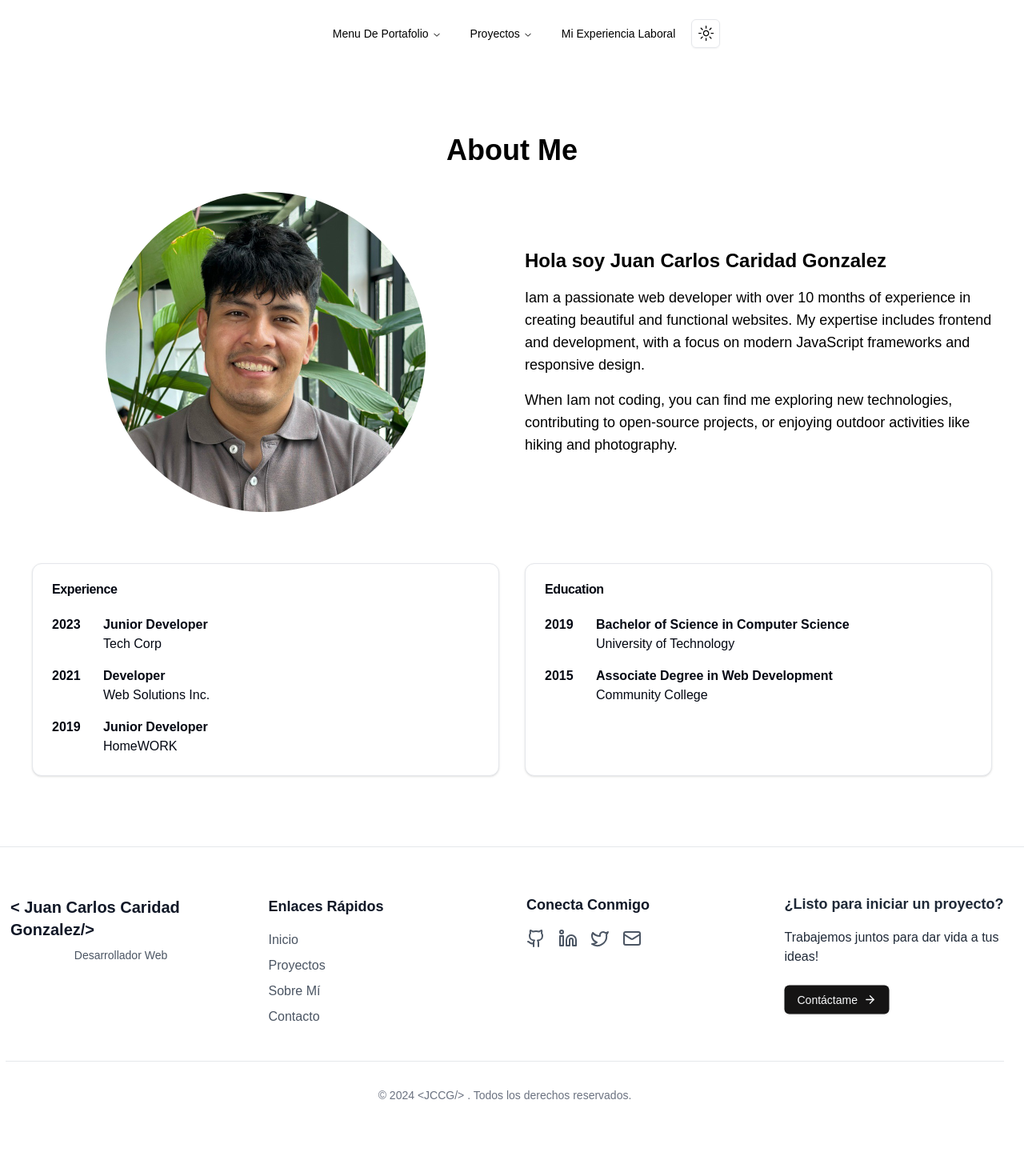
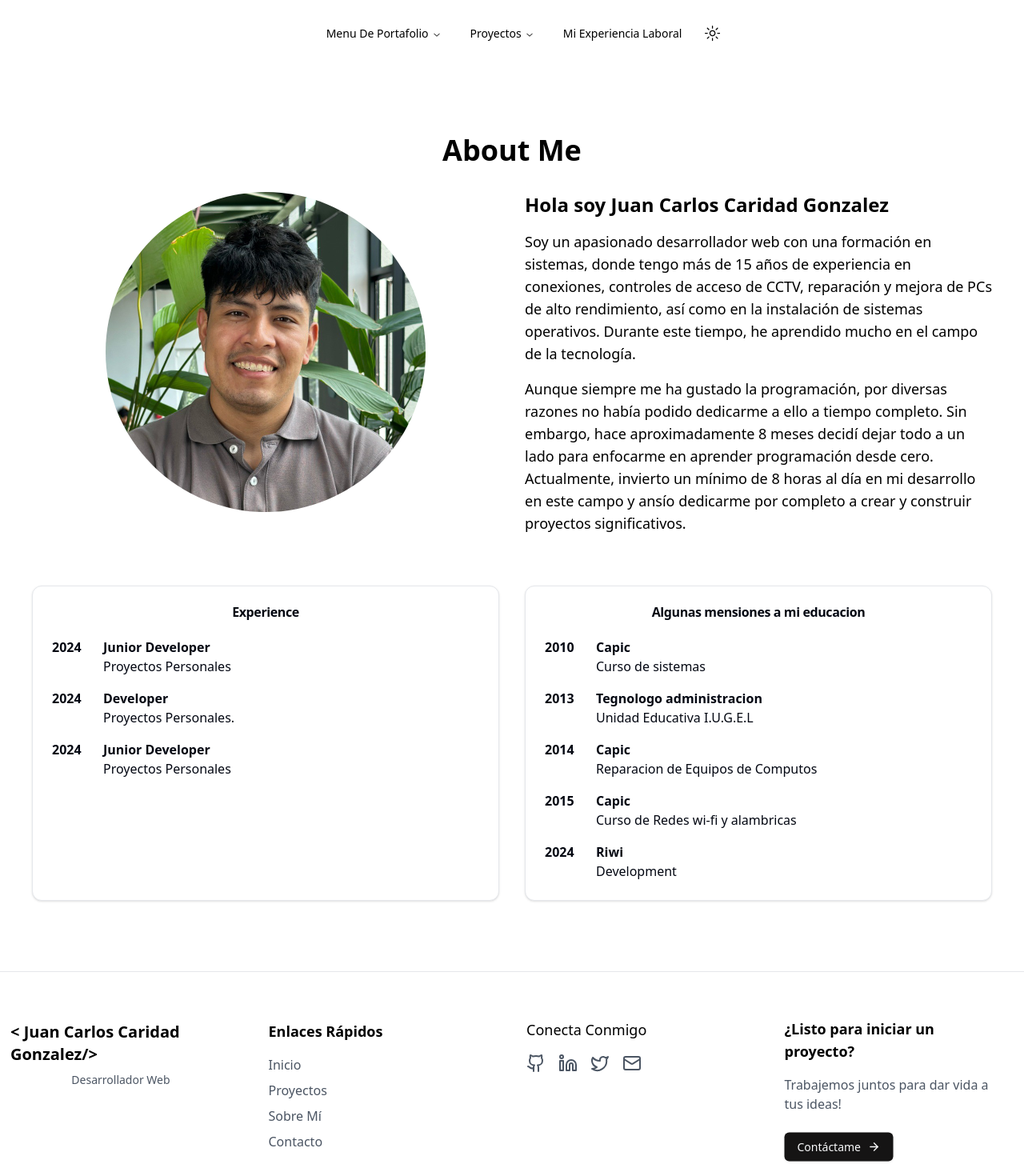
Before and after one commit to NAUJVZLA/portafolio-nextjs, a Next.js app: page /sobremi in a window 1280 px wide. Shown: the top 1470 px of the page at 80% size. Built offline with nearby package versions, Linux system fonts and the light colour scheme.

Commit message:
more update to mi perfil in the web

```diff
--- a/src/app/(main)/sobremi/page.tsx
+++ b/src/app/(main)/sobremi/page.tsx
@@ -3,25 +3,41 @@ import { Card, CardContent, CardHeader, CardTitle } from "@/components/ui/card";
 
 export default function Sobremi() {
   const experiences = [
-    { year: "2023", title: "Junior Developer", company: "Tech Corp" },
+    { year: "2024", title: "Junior Developer", company: "Proyectos Personales" },
     {
-      year: "2021",
+      year: "2024",
       title: "Developer",
-      company: "Web Solutions Inc.",
+      company: "Proyectos Personales.",
     },
-    { year: "2019", title: "Junior Developer", company: "HomeWORK" },
+    { year: "2024", title: "Junior Developer", company: "Proyectos Personales" },
   ];
 
   const education = [
     {
-      year: "2019",
-      degree: "Bachelor of Science in Computer Science",
-      school: "University of Technology",
+      year: "2010",
+      degree: "Capic",
+      school: "Curso de sistemas ",
     },
     {
+      year: "2013",
+      degree: "Tegnologo administracion",
+      school: "Unidad Educativa I.U.G.E.L",
+    },
+    {
+      year: "2014",
+      degree: "Capic",
+      school: "Reparacion de Equipos de Computos",
+    },
+
+    {
       year: "2015",
-      degree: "Associate Degree in Web Development",
-      school: "Community College",
+      degree: "Capic",
+      school: "Curso de Redes wi-fi y alambricas",
+    },
+    {
+      year: "2024",
+      degree: "Riwi",
+      school: "Development",
     },
   ];
 
@@ -45,15 +61,11 @@ export default function Sobremi() {
               Hola soy Juan Carlos Caridad Gonzalez
             </h2>
             <p className="text-lg mb-4">
-              Iam a passionate web developer with over 10 months of experience
-              in creating beautiful and functional websites. My expertise
-              includes frontend and development, with a focus on modern
-              JavaScript frameworks and responsive design.
+              Soy un apasionado desarrollador web con una formación en sistemas, donde tengo más de 15 años de experiencia en conexiones, controles de acceso de CCTV, reparación y mejora de PCs de alto rendimiento, así como en la instalación de sistemas operativos. Durante este tiempo, he aprendido mucho en el campo de la tecnología.
+
             </p>
             <p className="text-lg">
-              When Iam not coding, you can find me exploring new technologies,
-              contributing to open-source projects, or enjoying outdoor
-              activities like hiking and photography.
+              Aunque siempre me ha gustado la programación, por diversas razones no había podido dedicarme a ello a tiempo completo. Sin embargo, hace aproximadamente 8 meses decidí dejar todo a un lado para enfocarme en aprender programación desde cero. Actualmente, invierto un mínimo de 8 horas al día en mi desarrollo en este campo y ansío dedicarme por completo a crear y construir proyectos significativos.
             </p>
           </div>
         </div>
@@ -61,7 +73,7 @@ export default function Sobremi() {
         <div className="grid grid-cols-1 md:grid-cols-2 gap-8 ">
           <Card className="transition-transform duration-300 hover:scale-105">
             <CardHeader>
-              <CardTitle>Experience</CardTitle>
+              <CardTitle className="flex justify-center" >Experience</CardTitle>
             </CardHeader>
             <CardContent>
               <ul className="space-y-4">
@@ -80,7 +92,7 @@ export default function Sobremi() {
 
           <Card className="transition-transform duration-300 hover:scale-105">
             <CardHeader>
-              <CardTitle>Education</CardTitle>
+              <CardTitle className="flex justify-center" >Algunas mensiones a mi educacion</CardTitle>
             </CardHeader>
             <CardContent>
               <ul className="space-y-4">
--- a/src/app/globals.css
+++ b/src/app/globals.css
@@ -3,7 +3,8 @@
 @tailwind utilities;
 
 body {
-  font-family: Arial, Helvetica, sans-serif;
+  font-family: 'Roboto' Arial, Helvetica, sans-serif;
+
 }
 
 @layer utilities {
@@ -12,8 +13,26 @@ body {
   }
 }
 
+.Navegacion {
+  margin: 0 auto;
+  /* mx-auto */
+  padding-left: 1rem;
+  /* px-4 */
+  padding-right: 1rem;
+  /* px-4 */
+  transition: transform 0.3s;
+  /* transition-transform duration-300 */
+}
+
+.Navegacion:hover {
+  transform: scale(1.05);
+  /* hover:scale-105 */
+}
+
 @layer base {
   :root {
+
+    --body: background-color::end;
     ---background: 0 0% 100%;
     --foreground: 224 71.4% 4.1%;
     --card: 0 0% 100%;
@@ -55,7 +74,7 @@ body {
     --muted: 215 27.9% 16.9%;
     --muted-foreground: 217.9 10.6% 64.9%;
     --accent: 215 27.9% 16.9%;
-    --accent-foreground: 210 20% 98%;
+    /* --accent-foreground: 210 20% 98%; */
     --destructive: 0 62.8% 30.6%;
     --destructive-foreground: 210 20% 98%;
     --border: 215 27.9% 16.9%;
--- a/src/app/page/footer/footer.tsx
+++ b/src/app/page/footer/footer.tsx
@@ -44,14 +44,14 @@ export default function InteractiveFooter() {
   }
 
   return (
-    <footer className=" text-gray-800 py-16 overflow-hidden border-t border-gray-200 ">
+    <footer className=" py-16 overflow-hidden border-t border-gray-200 ">
       <div className="container mx-auto px-4 relative">
         <div className="grid grid-cols-1 md:grid-cols-2 lg:grid-cols-4 gap-12">
           <div
             className="text-center md:text-left"
             style={{ transform: calculateTransform(1) }}
           >
-            <h3 className="text-xl font-bold mb-2 text-gray-900">
+            <h3 className="text-xl font-bold mb-2">
               &lt; Juan Carlos Caridad Gonzalez/&gt;
             </h3>
             <p className="flex text-sm justify-center text-gray-600">
@@ -63,31 +63,31 @@ export default function InteractiveFooter() {
             className="text-center md:text-left "
             style={{ transform: calculateTransform(2) }}
           >
-            <h4 className="text-lg font-semibold mb-4 text-gray-900">
+            <h4 className="text-lg font-semibold mb-4">
               Enlaces Rápidos
             </h4>
             <nav className="space-y-2 transition-transform duration-300 hover:scale-105 ">
               <Link
                 href="/"
-                className="block text-gray-600 hover:text-gray-900  "
+                className="block text-gray-600 hover:text-[#fbcc21] transition-colors "
               >
                 Inicio
               </Link>
               <Link
                 href="/projects"
-                className="block text-gray-600 hover:text-gray-900 transition-colors"
+                className="block text-gray-600 hover:text-[#fbcc21] transition-colors"
               >
                 Proyectos
               </Link>
               <Link
                 href="/about"
-                className="block text-gray-600 hover:text-gray-900 transition-colors"
+                className="block text-gray-600 hover:text-[#fbcc21] transition-colors"
               >
                 Sobre Mí
               </Link>
               <Link
                 href="/contacts"
-                className="block text-gray-600 hover:text-gray-900 transition-colors"
+                className="block text-gray-600 hover:text-[#fbcc21] transition-colors"
               >
                 Contacto
               </Link>
@@ -98,23 +98,23 @@ export default function InteractiveFooter() {
             className="text-center md:text-left transition-transform duration-300 hover:scale-105"
             style={{ transform: calculateTransform(3) }}
           >
-            <h4 className="text-lg font-semibold mb-4 text-gray-900 transition-transform duration-300 hover:scale-105">
+            <h4 className="text-lg  mb-4 transition-transform duration-300 hover:scale-105">
               Conecta Conmigo
             </h4>
-            <div className="flex justify-center md:justify-start space-x-4 ">
+            <div className="flex justify-center md:justify-start space-x-4  transition-transform duration-300 hover:scale-105 ">
               <a
                 href="https://github.com/tuusuario"
                 target="_blank"
                 rel="noopener noreferrer"
-                className="text-gray-600 hover:text-gray-900 transition-colors"
+                className=""
               >
-                <Github className="h-6 w-6" />
+                <Github className="h-6 w-6 block text-gray-600 hover:text-[#fbcc21] transition-colors " />
               </a>
               <a
                 href="https://www.linkedin.com/in/juan-carlos-caridad-gonzalez-202b54323/"
                 target="_blank"
                 rel="noopener noreferrer"
-                className="text-gray-600 hover:text-gray-900 transition-colors"
+                className="text-gray-600 hover:text-[#fbcc21] transition-colors"
               >
                 <Linkedin className="h-6 w-6" />
               </a>
@@ -122,13 +122,13 @@ export default function InteractiveFooter() {
                 href="https://twitter.com/tuusuario"
                 target="_blank"
                 rel="noopener noreferrer"
-                className="text-gray-600 hover:text-gray-900 transition-colors"
+                className="text-gray-600 hover:text-[#fbcc21] transition-colors"
               >
                 <Twitter className="h-6 w-6" />
               </a>
               <a
                 href="mailto:tu@email.com"
-                className="text-gray-600 hover:text-gray-900 transition-colors"
+                className="text-gray-600 hover:text-[#fbcc21] transition-colors"
               >
                 <Mail className="h-6 w-6" />
               </a>
@@ -142,10 +142,10 @@ export default function InteractiveFooter() {
             <h4 className="text-lg font-semibold mb-4">
               ¿Listo para iniciar un proyecto?
             </h4>
-            <p className="mb-6 ">
+            <p className="mb-6 block text-gray-600 hover:text-gray-800 transition-colors">
               Trabajemos juntos para dar vida a tus ideas!
             </p>
-            <Button asChild className="bg-[#151414] hover:bg-[#726e6e]">
+            <Button asChild className="transition-transform duration-300 hover:scale-105 bg-[#151414] hover:bg-[#726e6e]">
               <Link href="/contacts" className="flex items-center">
                 Contáctame
                 <ArrowRight className="ml-2 h-4 w-4 transition-transform group-hover:translate-x-1" />
@@ -159,7 +159,7 @@ export default function InteractiveFooter() {
           style={{ transform: calculateTransform(5) }}
         >
           <p>
-            &copy; {new Date().getFullYear()} &lt;JCCG/&gt; . Todos los derechos
+            &copy; {new Date().getFullYear()} &lt;JCCG/&gt; . Casi Todos los derechos
             reservados.
           </p>
         </div>
--- a/src/app/page/navbar/navegacion.tsx
+++ b/src/app/page/navbar/navegacion.tsx
@@ -56,7 +56,7 @@ const components: { title: string; href: string; description: string }[] = [
 export default function NavigationPrincipal() {
   return (
     <div className="flex justify-center relative mt-6 my-5 ml-5  ">
-      <NavigationMenu className=" container mx-auto px-4 transition-transform duration-300 hover:scale-105 sans-serif">
+      <NavigationMenu className="Navegacion">
         <NavigationMenuList>
           <NavigationMenuItem>
             <NavigationMenuTrigger >Menu De Portafolio</NavigationMenuTrigger>
@@ -99,7 +99,7 @@ export default function NavigationPrincipal() {
           <NavigationMenuItem>
             <NavigationMenuTrigger>Proyectos</NavigationMenuTrigger>
             <NavigationMenuContent>
-              <ul className="grid w-[400px] gap-3 p-4 md:w-[500px] md:grid-cols-2 lg:w-[600px] ">
+              <ul className="bold grid w-[400px] gap-3 p-4 md:w-[500px] md:grid-cols-2 lg:w-[600px] ">
                 {components.map((component) => (
                   <ListItem
                     key={component.title}
--- a/src/components/ui/button.tsx
+++ b/src/components/ui/button.tsx
@@ -17,7 +17,7 @@ const buttonVariants = cva(
           "border border-input bg-background shadow-sm hover:bg-accent hover:text-accent-foreground",
         secondary:
           "bg-secondary text-secondary-foreground shadow-sm hover:bg-secondary/80",
-        ghost: "hover:bg-accent hover:text-accent-foreground",
+        ghost: " hover:text-accent-foreground",
         link: "text-primary underline-offset-4 hover:underline",
       },
       size: {
@@ -36,7 +36,7 @@ const buttonVariants = cva(
 
 export interface ButtonProps
   extends React.ButtonHTMLAttributes<HTMLButtonElement>,
-    VariantProps<typeof buttonVariants> {
+  VariantProps<typeof buttonVariants> {
   asChild?: boolean
 }
 
--- a/src/components/ui/dark-mode.tsx
+++ b/src/components/ui/dark-mode.tsx
@@ -18,7 +18,7 @@ export function ModeToggle() {
   return (
     <DropdownMenu>
       <DropdownMenuTrigger asChild>
-        <Button variant="outline" size="icon">
+        <Button variant="ghost" size="icon">
           <SunIcon className="h-[1.2rem] w-[1.2rem] rotate-0 scale-100 transition-all dark:-rotate-90 dark:scale-0" />
           <MoonIcon className="absolute h-[1.2rem] w-[1.2rem] rotate-90 scale-0 transition-all dark:rotate-0 dark:scale-100" />
           <span className="sr-only">Toggle theme</span>
--- a/src/components/ui/navigation-menu.tsx
+++ b/src/components/ui/navigation-menu.tsx
@@ -41,7 +41,7 @@ NavigationMenuList.displayName = NavigationMenuPrimitive.List.displayName;
 const NavigationMenuItem = NavigationMenuPrimitive.Item;
 
 const navigationMenuTriggerStyle = cva(
-  "group inline-flex h-9 w-max items-center justify-center rounded-md px-4 py-2 text-sm font-medium transition-colors hover:underline hover:decoration-[#111111] hover:decoration-[4px] hover:text-underline-offset-[6px] focus:underline focus:decoration-[#111111] focus:decoration-[4px] focus:text-underline-offset-[6px] focus:outline-none disabled:pointer-events-none disabled:opacity-50"
+  " group inline-flex h-9 w-max items-center justify-center rounded-md px-4 py-2 text-sm font-medium transition-colors hover:underline hover:decoration-[#111111] hover:decoration-[4px] hover:text-underline-offset-[6px] focus:underline focus:decoration-[#111111] focus:decoration-[4px] focus:text-underline-offset-[6px] focus:outline-none disabled:pointer-events-none disabled:opacity-50"
 );
 
 const NavigationMenuTrigger = React.forwardRef<
@@ -69,7 +69,7 @@ const NavigationMenuContent = React.forwardRef<
   <NavigationMenuPrimitive.Content
     ref={ref}
     className={cn(
-      "left-0 top-0 w-full data-[motion^=from-]:animate-in data-[motion^=to-]:animate-out data-[motion^=from-]:fade-in data-[motion^=to-]:fade-out data-[motion=from-end]:slide-in-from-right-52 data-[motion=from-start]:slide-in-from-left-52 data-[motion=to-end]:slide-out-to-right-52 data-[motion=to-start]:slide-out-to-left-52 md:absolute md:w-auto ",
+      " left-0 top-0 w-full data-[motion^=from-]:animate-in data-[motion^=to-]:animate-out data-[motion^=from-]:fade-in data-[motion^=to-]:fade-out data-[motion=from-end]:slide-in-from-right-52 data-[motion=from-start]:slide-in-from-left-52 data-[motion=to-end]:slide-out-to-right-52 data-[motion=to-start]:slide-out-to-left-52 md:absolute md:w-auto ",
       className
     )}
     {...props}
```
Also changed, not shown: src/app/(main)/contacts/page.tsx (+5 -5 lines), src/components/ui/drawer.tsx (deleted, +0 -118 lines).
